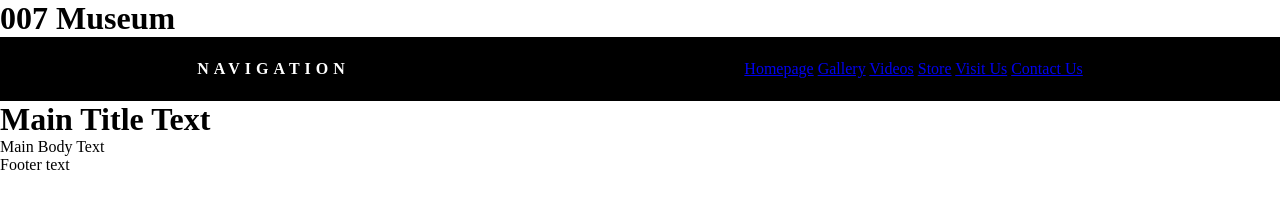
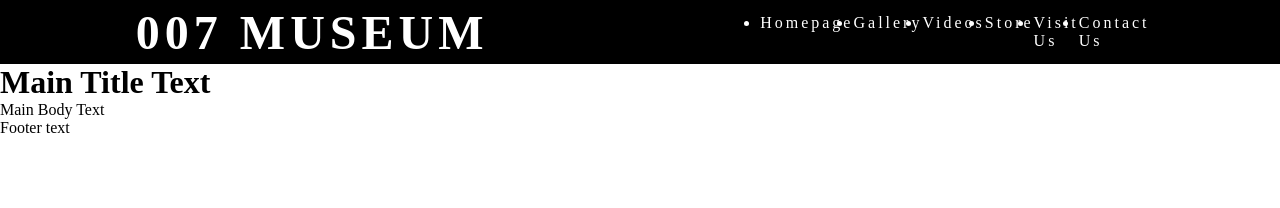
Before and after one commit to cb719/007Museum, a plain HTML site: page homepage.html in a window 1280 px wide. Drawn offline with Linux system fonts and the light colour scheme.

Commit message:
CSS update navbar(incomplete)

```diff
--- a/homepage.html
+++ b/homepage.html
@@ -3,29 +3,29 @@
 <head>
 	<meta charset="utf-8">
 	<meta name="description" content="HTML5, CSS3">
-	<title>007 Museum</title>
 	<link rel="stylesheet" href="style.css">
+
 
 </head>
 
 <header>
-	<h1>007 Museum</h1>
 	<nav>
 		<div class="logo">
-			<h4>Navigation</h4>
+			<h4>007 Museum</h4>
 		</div>
-		<ul>
-			<a href="homepage.html">Homepage</a>
-			<a href="gallery.html">Gallery</a>
-			<a href="videos.html">Videos</a>
-			<a href="store.html">Store</a>
-			<a href="visitus.html">Visit Us</a>
-			<a href="contactus.html">Contact Us</a>
+		<ul class="nav-links">
+			<li><a href="homepage.html">Homepage</a></li>
+			<li><a href="gallery.html">Gallery</a></li>
+			<li><a href="videos.html">Videos</a></li>
+			<li><a href="store.html">Store</a></li>
+			<li><a href="visitus.html">Visit Us</a></li>
+			<li><a href="contactus.html">Contact Us</a></li>
 		</ul>
 	</nav>
 </header>
 
 <body>
+
 	<h1>Main Title Text</h1>
 	<p> Main Body Text </p>
 	<!--Include other homepage content and images-->
--- a/style.css
+++ b/style.css
@@ -18,4 +18,18 @@
     color: #ffffff;
     text-transform: uppercase;
     letter-spacing: 5px;
+    font-size: 48px;
 }
+
+.nav-links{
+    display: flex;
+    color: #ffffff;
+    background-color: #000000;
+    justify-content: space-around;
+    width: 30%;
+}
+.nav-links a{
+    color: #ffffff;
+    text-decoration: none;
+    letter-spacing: 3px;
+}
```
